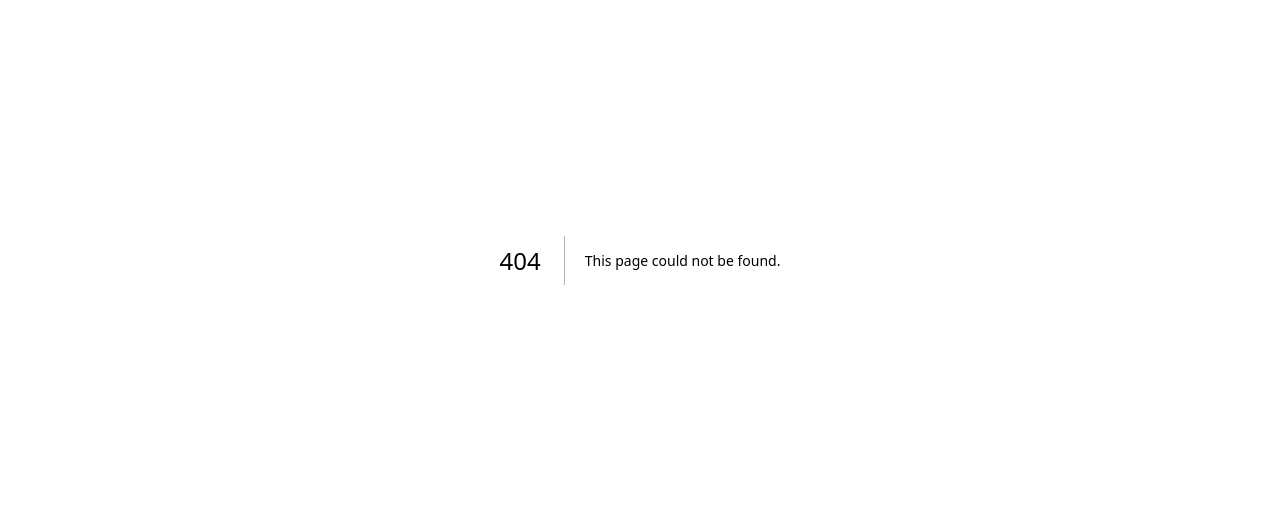
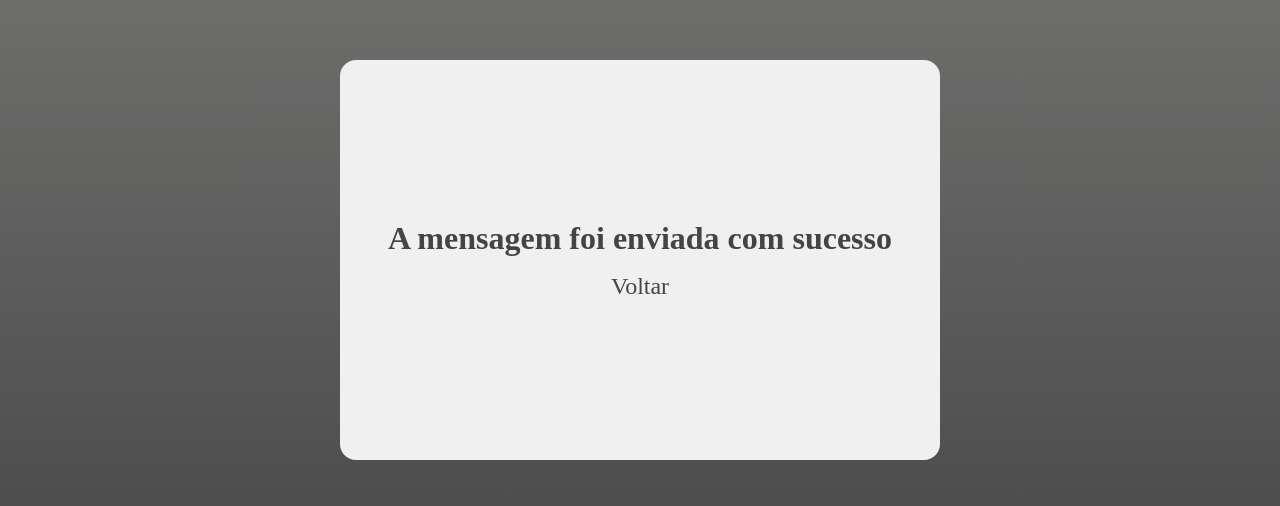
Before and after one commit to RichardRodriguesGomesDeJesus/portifolio, a Next.js app: page /thanks in a window 1280 px wide. Before the commit this address had no page. Shown: the part 140-646 px from the top of the page. Built offline with nearby package versions, Linux system fonts and the light colour scheme.

Commit message:
criando pagina de confirmação de envio

```diff
--- a/components/sharedstyles.tsx
+++ b/components/sharedstyles.tsx
@@ -84,6 +84,7 @@ const Main = styled.main`
   justify-content: center;
 
 `
+
 const typing = keyframes`
   from { width: 0 }
 `
@@ -92,6 +93,7 @@ const blinkCursor = keyframes`
   from, to { border-color: transparent }
   50% { border-color: #fff }
 `
+
 const Title = styled.h1`
   animation: ${typing} 3s steps(10, end), ${blinkCursor} 0.75s step-end infinite;
   background: #000000a6;
@@ -173,6 +175,7 @@ const Sobre = styled.div`
     }
   }
 `
+
 const Services = styled.div`
   border-bottom: solid 5px #000;
   border-top: solid 5px #000;
@@ -314,6 +317,7 @@ const Carrossel = styled.div`
   }
 
 `
+
 const Buttons = styled.div`
   display: flex;
   button{
@@ -332,6 +336,7 @@ const Buttons = styled.div`
     }
   }
 `
+
 const Contact = styled.section`
   align-items: center;
   display: flex;
@@ -339,6 +344,7 @@ const Contact = styled.section`
   padding: 16px 8px;
   width: 100vw;
 `
+
 const Form = styled.form`
   display:flex;
   flex-direction: column;
@@ -399,6 +405,7 @@ const Form = styled.form`
     }
   }
 `
+
 const Footer = styled.footer`
   align-items: center;
   background: #444444;
@@ -408,4 +415,57 @@ const Footer = styled.footer`
   padding: 50px 0;
   width: 100vw;
 `
-export { Main, Container, Title, Banner, Text, Header, SocialIcons, LinkSocial, Skills, SecondaryTitle, Card, Carrossel, Buttons, Contact, Form, Footer, Menu, Sobre, Services}
+
+const Menssage = styled.div`
+  align-items: center;
+  display: flex;
+  justify-content: center;
+  height: 100vh;
+  width: 100vw;
+
+  div{
+    align-items: center;
+    background: #f0f0f0 ;
+    border-radius: 16px;
+    color: #444444;
+    display: flex;
+    flex-direction: column;
+    gap: 1rem;
+    justify-content: center;
+    text-align: center;
+    @media screen and (min-width: 0 ){
+      height: 200px;
+      width: 280px;
+      h2{
+        font-size: 1.2rem;
+      }
+      a{
+        font-size: 1rem;
+      }
+    };
+    @media screen and (min-width: 768px) {
+      height: 300px;
+      width: 400px;
+      h2{
+        font-size: 1.5rem;
+      }
+      a{
+        font-size: 1.2rem;
+      }
+    };
+    @media screen and (min-width: 1024px ){
+      height: 400px;
+      width: 600px;
+      h2{
+        font-size: 2rem;
+      }
+      a{
+        font-size: 1.5rem;
+      }
+    };
+  }
+
+
+`
+
+export { Main, Container, Title, Banner, Text, Header, SocialIcons, LinkSocial, Skills, SecondaryTitle, Card, Carrossel, Buttons, Contact, Form, Footer, Menu, Sobre, Services, Menssage}
--- a/pages/index.tsx
+++ b/pages/index.tsx
@@ -41,7 +41,7 @@ export default function Home (){
     return(
         <Container>
             <Head>
-                <title>Portfólio</title>
+                <title>Richard.com</title>
                 <meta name="description" content="Generated by create next app" />
                 <link rel="icon" href="/favicon.ico" />
             </Head>
@@ -120,6 +120,7 @@ export default function Home (){
                         <input type="text" placeholder="Digite aqui" name="title" required/>
                         <label htmlFor="mensagem">Detalhes</label>
                         <textarea rows={10} cols={33} placeholder="Escreva a sua mensagem" name="mensagem" required />
+                        <input type="hidden" name="_next" value="https://localhost:3000/thanks"></input>
                         <button>Enviar</button>
                     </Form>
                 </Contact>
--- /dev/null
+++ b/pages/thanks.tsx
@@ -0,0 +1,23 @@
+import Head from "next/head";
+import Link from "next/link";
+import { Container, Main, Menssage } from "../components/sharedstyles";
+
+export default function Thanks(){
+    return(
+        <Container>
+            <Head>
+                <title>Richard.com</title>
+                <meta name="description" content="Generated by create next app" />
+                <link rel="icon" href="/favicon.ico" />
+            </Head>
+            <Main>
+                <Menssage>
+                    <div>
+                        <h2>A mensagem foi enviada com sucesso</h2>
+                        <Link href={'..'}>Voltar</Link>
+                    </div>
+                </Menssage>
+            </Main>
+        </Container>
+    )
+}
```
